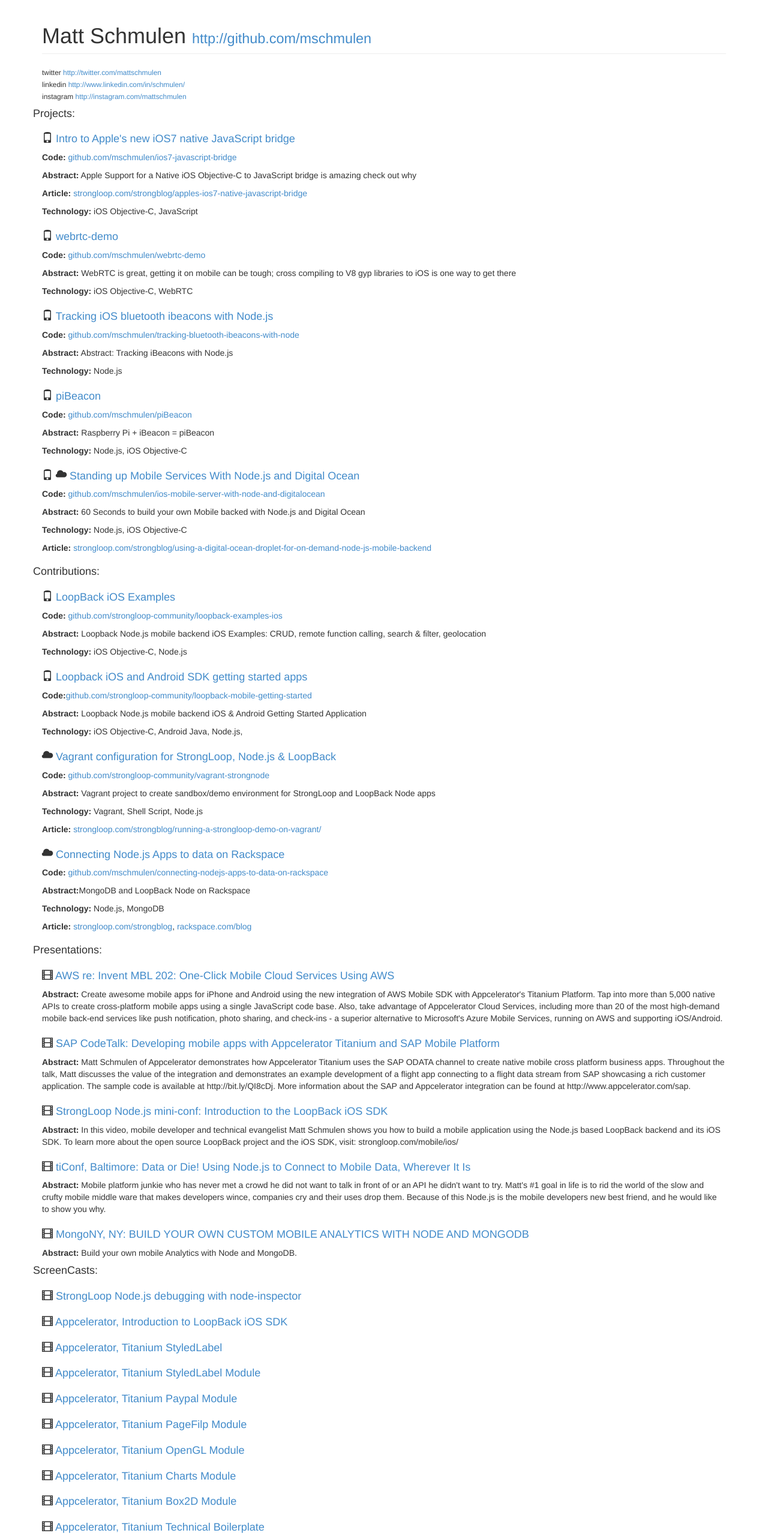
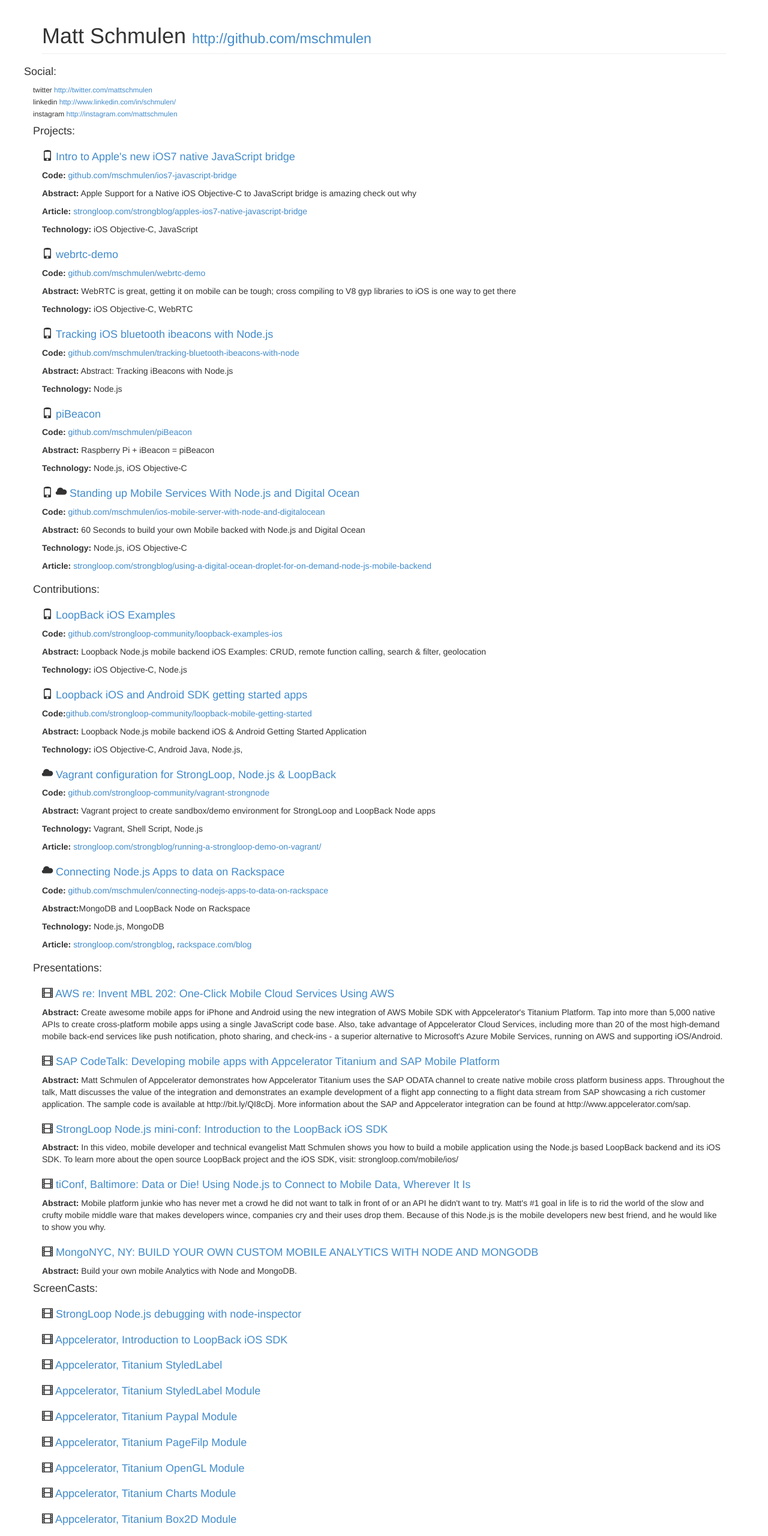
Before and after one commit to mschmulen/mschmulen.github.io, a plain HTML site: page index.html in a window 1280 px wide. Shown: the top 2560 px of the page at 60% size. Drawn offline with nearby package versions, Linux system fonts and the light colour scheme.

Commit message:
index.html

```diff
--- a/index.html
+++ b/index.html
@@ -21,6 +21,11 @@
           <h1 class="page-header">Matt Schmulen <small> <a href="http://github.com/mschmulen"> http://github.com/mschmulen</a></small></h1>
         </div>
 
+
+      <div class="row">
+        <h4>Social: </h4>
+
+
         <div class="col-lg-12">
           <small> twitter <a href="http://github.com/mschmulen"> http://twitter.com/mattschmulen</a></small> </br>
           <small> linkedin <a href="http://www.linkedin.com/in/schmulen/"> http://www.linkedin.com/in/schmulen/</a></small> </br>
@@ -28,6 +33,8 @@
         </div>
 
       </div>
+		</div>
+
 
       <div class="row">
         <h4>Projects: </h4>
@@ -159,7 +166,7 @@
 				</div>
 
         <div class="col-lg-12">
-          <h4><i class="glyphicon glyphicon-film"></i><a href="http://www.mongodb.com/presentations/build-your-own-custom-mobile-analytics-node-and-mongodb"> MongoNY, NY: BUILD YOUR OWN CUSTOM MOBILE ANALYTICS WITH NODE AND MONGODB </a></h4>
+          <h4><i class="glyphicon glyphicon-film"></i><a href="http://www.mongodb.com/presentations/build-your-own-custom-mobile-analytics-node-and-mongodb"> MongoNYC, NY: BUILD YOUR OWN CUSTOM MOBILE ANALYTICS WITH NODE AND MONGODB </a></h4>
 					<p><b>Abstract:</b> Build your own mobile Analytics with Node and MongoDB.
 					</p>
 					<!-- June 21 2013 -->
@@ -198,9 +205,14 @@
           <h4><i class="glyphicon glyphicon-film"></i><a href="https://vimeo.com/52602209"> Appcelerator, Titanium Technical Boilerplate </a></h4>
 				</div>
 
-
 			</div>
 		</div>
+
+    <!--
+
+		http://strongloop.com/strongblog/apples-ios7-native-javascript-bridge/
+
+		 -->
 
 
     <!-- jQuery (necessary for Bootstrap's JavaScript plugins) -->
```
